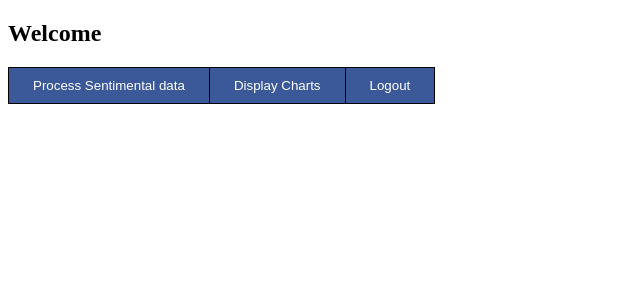
After one commit to Ramkrushna/sentimental-analysis, a Django app: template sentimental_analysis_project/sentimental_analysis_app/templates/profile.html in a window 1280 px wide. The commit adds this page. Shown: the top 300 px of the page, without its empty margins (0-640 px from the left). Run offline with Django 3.2, Linux system fonts and the light colour scheme; the template is opened without the code that fills it, so the values that code supplies are empty.

Commit message:
Added profile page and login, logout functionality

```diff
--- /dev/null
+++ b/sentimental_analysis_project/sentimental_analysis_app/templates/profile.html
@@ -0,0 +1,41 @@
+<!Doctype html>
+<html>
+<style>
+.btn-group button,input {
+    background-color: #3b5998; /* Green background */
+    border: 1px solid black; /* Green border */
+    color: white; /* White text */
+    padding: 10px 24px; /* Some padding */
+    cursor: pointer; /* Pointer/hand icon */
+    float: left; /* Float the buttons side by side */
+}
+
+/* Clear floats (clearfix hack) */
+.btn-group:after {
+    content: "";
+    clear: both;
+    display: table;
+}
+
+.btn-group button:not(:last-child) {
+    border-right: none; /* Prevent double borders */
+}
+
+/* Add a background color on hover */
+.btn-group button:hover {
+    background-color: #3e8e41;
+}
+</style>
+<body>
+ <h2>Welcome {{ request.user.username }}</h2>
+
+<div class="btn-group">
+  <button>Process Sentimental data</button>
+  <button>Display Charts</button>
+  <form action="/logout/">
+    <input type="submit" value="Logout" />
+</form>
+</div>
+
+</body>
+</html>
--- a/sentimental_analysis_project/sentimental_analysis_app/templates/registration/login.html
+++ b/sentimental_analysis_project/sentimental_analysis_app/templates/registration/login.html
@@ -1,12 +1,10 @@
 
 
-{% block title %}Login{% endblock %}
-
 {% block content %}
-  <h2>Login</h2>
+  <center><h2>Login</h2>
   <form method="post" >
     {% csrf_token %}
     {{ form.as_p }}
-    <button type="submit">Login</button>
+    <button type="submit">Login</button></center>
   </form>
 {% endblock %}
--- a/sentimental_analysis_project/sentimental_analysis_project/settings.py
+++ b/sentimental_analysis_project/sentimental_analysis_project/settings.py
@@ -24,7 +24,7 @@ SECRET_KEY = 'z8$*+ed33^9y^zfa2*w^*v27@4pv7mtr)&r_zcm5dmd**j4qjh'
 
 # SECURITY WARNING: don't run with debug turned on in production!
 DEBUG = True
-
+LOGIN_URL = ''
 ALLOWED_HOSTS = []
 APPEND_SLASH = False
 
```
Also changed, not shown: sentimental_analysis_project/sentimental_analysis_app/views.py (+8 -2 lines).
